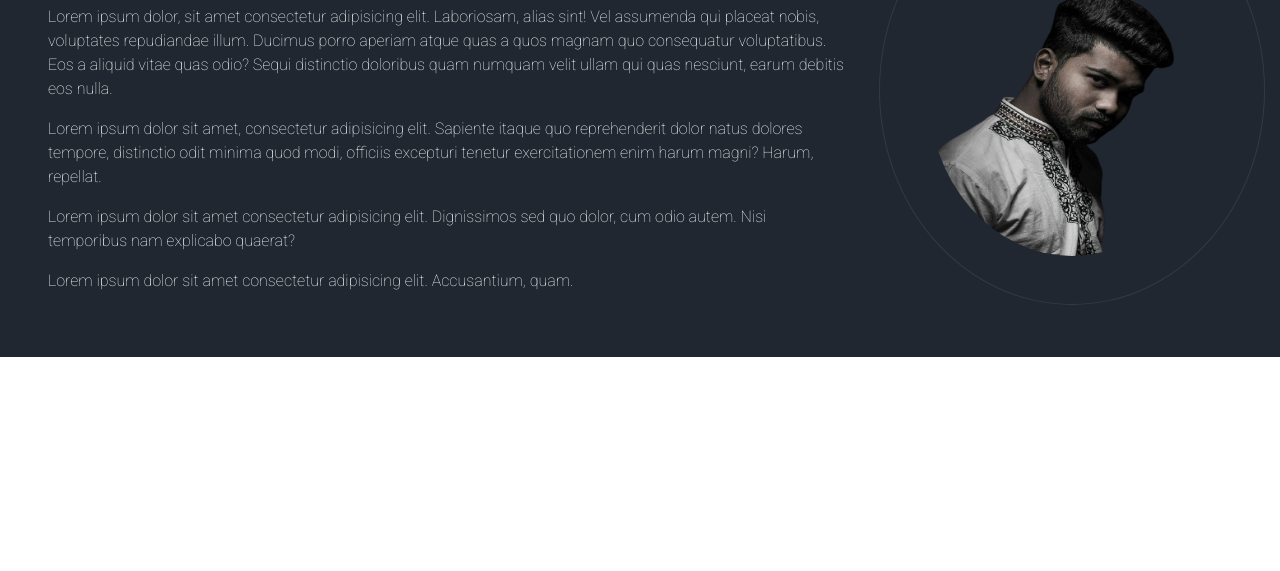
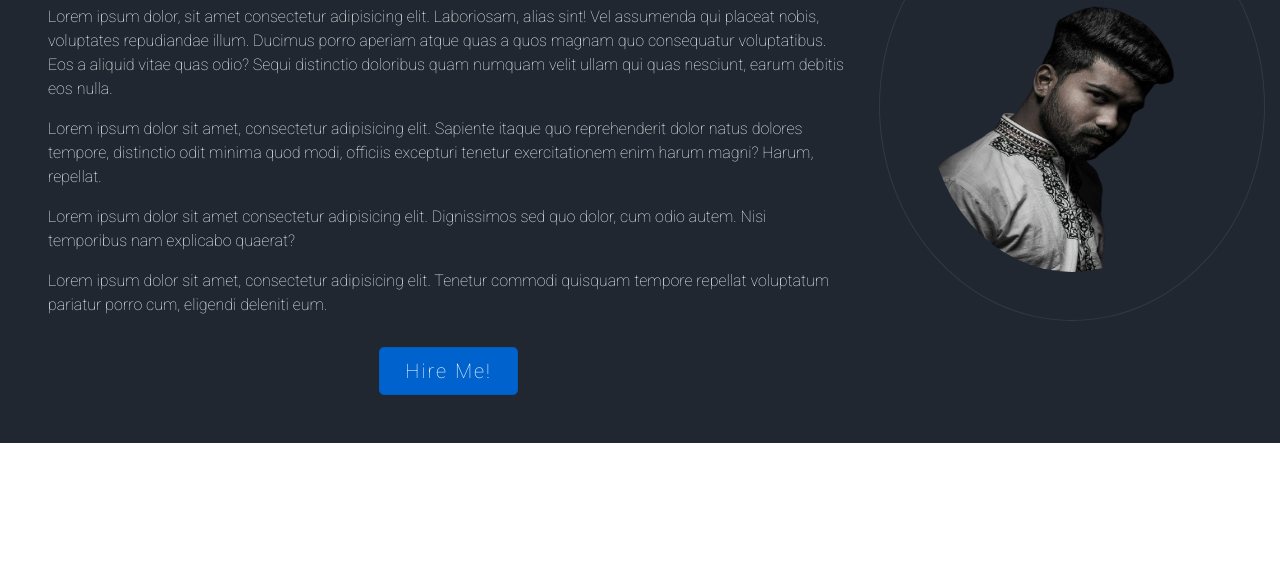
Before and after one commit to nasifahsan/nasifahsan.github.io, a plain HTML site: page index.html in a window 1280 px wide. Shown: the part 229-800 px from the top of the page. Drawn offline with nearby package versions, Linux system fonts and the light colour scheme.

Commit message:
changing

```diff
--- a/css/style.css
+++ b/css/style.css
@@ -10,7 +10,7 @@ body{
  color: white;
  font-family: 'Roboto', sans-serif;
 }
-.latter{
+.latter-1{
     letter-spacing: 5px;
 }
 .container-pad{
@@ -20,3 +20,14 @@ body{
     height: 430px;
     width: 430px;
 }
+.btn-pad{
+    margin: 0 auto;
+    display: table;
+    padding-left: 25px;
+    padding-right: 25px;
+    margin-top: 30px;
+
+}
+.latter-2{
+    letter-spacing: 2px;
+}
--- a/index.html
+++ b/index.html
@@ -49,22 +49,23 @@
 
 
 <!-- This Is About Section -->
+
 <div class="about-container">
   <div class="container-fluid pl-5 py-5 ">
     <div class="row justify-content-center">
       <div class="col-md-8">
-<h3 class="latter">Hi There, I'm</h3>
-<h1 class="font-weight-bold latter">Nasif Ahsan</h1>
+<h3 class="latter-1">Hi There, I'm</h3>
+<h1 class="font-weight-bold latter-1">Nasif Ahsan</h1>
 <h5>Web Developer | Gamer | Desingner</h5>
 <p>Lorem ipsum dolor, sit amet consectetur adipisicing elit. Laboriosam, alias sint! Vel assumenda qui placeat nobis, voluptates repudiandae illum. Ducimus porro aperiam atque quas a quos magnam quo consequatur voluptatibus. Eos a aliquid vitae quas odio? Sequi distinctio doloribus quam numquam velit ullam qui quas nesciunt, earum debitis eos nulla.</p>
   <p>Lorem ipsum dolor sit amet, consectetur adipisicing elit. Sapiente itaque quo reprehenderit dolor natus dolores tempore, distinctio odit minima quod modi, officiis excepturi tenetur exercitationem enim harum magni? Harum, repellat.
   </p>
   <p>Lorem ipsum dolor sit amet consectetur adipisicing elit. Dignissimos sed quo dolor, cum odio autem. Nisi temporibus nam explicabo quaerat?</p>
-  <p>Lorem ipsum dolor sit amet consectetur adipisicing elit. Accusantium, quam.</p>
-
+  <p>Lorem ipsum dolor sit amet, consectetur adipisicing elit. Tenetur commodi quisquam tempore repellat voluptatum pariatur porro cum, eligendi deleniti eum.</p>
+  <a href="Contact" class="btn btn-primary btn-lg active latter-2 btn-pad " role="button" aria-pressed="true">Hire Me!</a>
 
       </div>
-      <div class="col-md-4">
+      <div class="col-md-4 pt-3">
 <img src="img/Main.png" alt="Nasif Ahsan" class="img-fluid img-front p-5 rounded-circle border border-dark">
       </div>
     </div>
```
